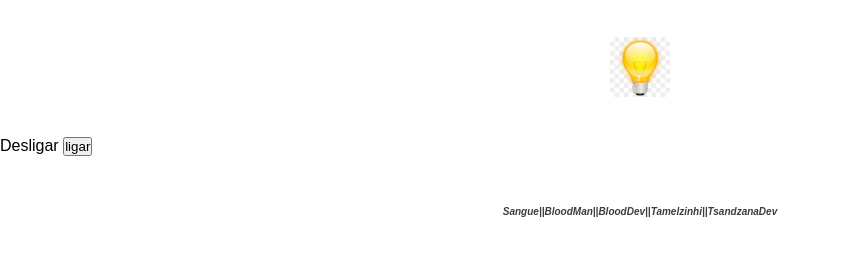
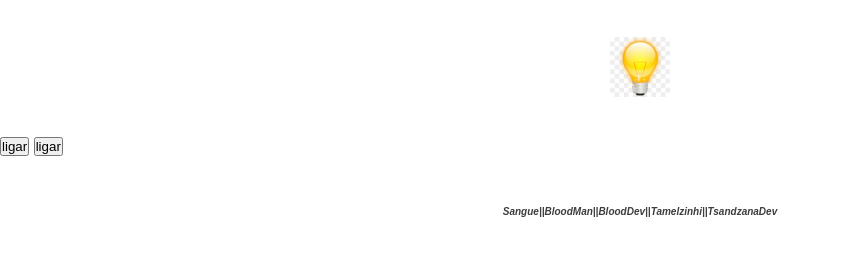
Before and after one commit to EvandroTsandzana/Arduino-c-, a plain HTML site: page index.html in a window 1280 px wide. Shown: the part 279-534 px from the top of the page, without its empty margins (0-841 px from the left). Drawn offline with Linux system fonts and the light colour scheme.

Commit message:
Update index.html

```diff
--- a/index.html
+++ b/index.html
@@ -21,9 +21,10 @@
             <img src="lampada1.jpg" alt="">
         </div>
 
-
     </form
-         <button id="des" align="center">Desligar</button>
+        <form>
+         <button id="lig" align="center">ligar</button>
             <button id="lig" align="center">ligar</button>
     <h2>Sangue||BloodMan||BloodDev||Tamelzinhi||TsandzanaDev</h2>
+    </form>
 </html>
```
